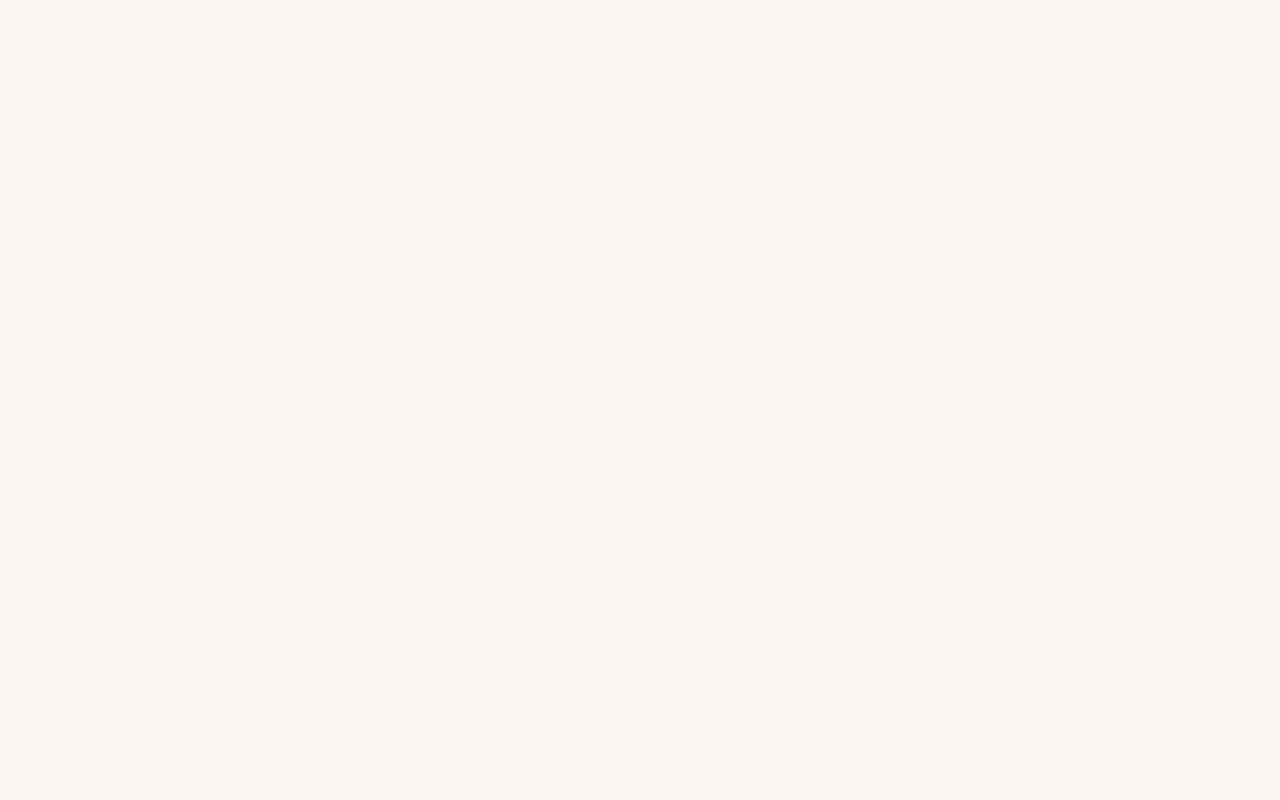
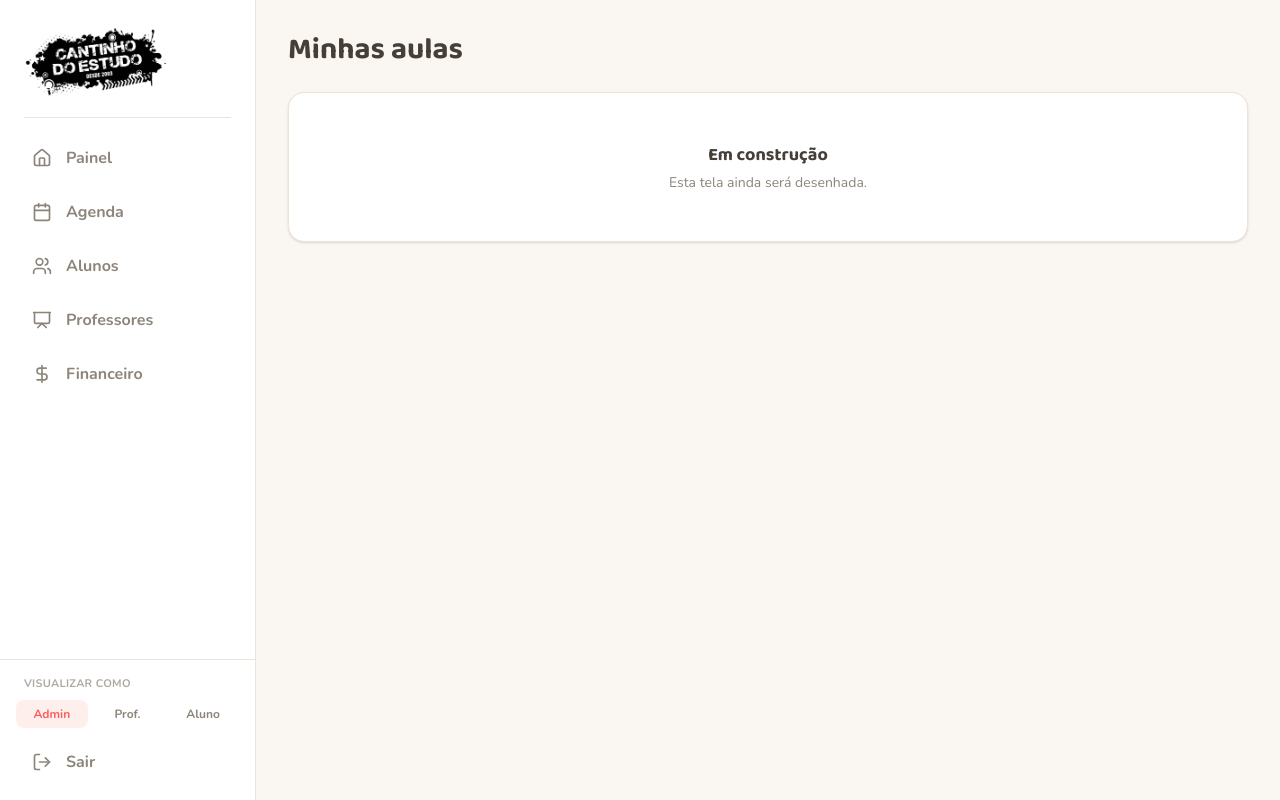
Before and after one commit to tcunha2004/cantinho-estudo-fe, an Angular app: page /aulas in a window 1280 px wide. Before the commit this address led to /. Built offline with nearby package versions, Linux system fonts and the light colour scheme.

Commit message:
feat: sidebar

```diff
--- a/src/app/app.routes.ts
+++ b/src/app/app.routes.ts
@@ -1,10 +1,34 @@
 import { Routes } from '@angular/router';
+
+const placeholder = () =>
+  import('./pages/placeholder/placeholder').then((m) => m.Placeholder);
+
+const pageTitle = (name: string) => `${name} · Cantinho do Estudo`;
 
 export const routes: Routes = [
   { path: '', pathMatch: 'full', redirectTo: 'login' },
   {
     path: 'login',
     loadComponent: () => import('./pages/login/login').then((m) => m.Login),
-    title: 'Entrar · Cantinho do Estudo',
+    title: pageTitle('Entrar'),
+  },
+  {
+    path: '',
+    loadComponent: () => import('./layout/shell/shell').then((m) => m.Shell),
+    children: [
+      // admin
+      { path: 'painel', loadComponent: placeholder, title: pageTitle('Painel'), data: { title: 'Painel' } },
+      { path: 'alunos', loadComponent: placeholder, title: pageTitle('Alunos'), data: { title: 'Alunos' } },
+      { path: 'professores', loadComponent: placeholder, title: pageTitle('Professores'), data: { title: 'Professores' } },
+      { path: 'financeiro', loadComponent: placeholder, title: pageTitle('Financeiro'), data: { title: 'Financeiro' } },
+      // compartilhada (admin, professor e aluno)
+      { path: 'agenda', loadComponent: placeholder, title: pageTitle('Agenda'), data: { title: 'Agenda' } },
+      // professor
+      { path: 'aulas', loadComponent: placeholder, title: pageTitle('Minhas aulas'), data: { title: 'Minhas aulas' } },
+      { path: 'ganhos', loadComponent: placeholder, title: pageTitle('Meus ganhos'), data: { title: 'Meus ganhos' } },
+      // aluno
+      { path: 'plano', loadComponent: placeholder, title: pageTitle('Meu plano'), data: { title: 'Meu plano' } },
+      { path: 'pagamentos', loadComponent: placeholder, title: pageTitle('Pagamentos'), data: { title: 'Pagamentos' } },
+    ],
   },
 ];
--- /dev/null
+++ b/src/app/core/session.ts
@@ -0,0 +1,12 @@
+import { Injectable, signal } from '@angular/core';
+
+export type Role = 'admin' | 'professor' | 'aluno';
+
+/**
+ * Guarda o papel do usuário logado. Por enquanto é apenas visual
+ * (mock); depois será alimentado pelo login/backend.
+ */
+@Injectable({ providedIn: 'root' })
+export class Session {
+  readonly role = signal<Role>('admin');
+}
--- /dev/null
+++ b/src/app/layout/shell/shell.css
@@ -0,0 +1,8 @@
+/* Item ativo da navegação (classe aplicada pelo routerLinkActive).
+   O :hover repetido garante que o pill coral não seja sobrescrito
+   pelo hover:bg-cream do link. */
+.nav-link.active,
+.nav-link.active:hover {
+  background-color: var(--color-accent-soft);
+  color: var(--color-accent);
+}
--- /dev/null
+++ b/src/app/layout/shell/shell.html
@@ -0,0 +1,61 @@
+<div class="min-h-dvh bg-cream">
+  <aside class="fixed inset-y-0 left-0 flex w-64 flex-col border-r border-line bg-white">
+    <!-- Logo -->
+    <div class="px-6 pb-5 pt-7">
+      <img src="cantinho-estudo-logo.jpeg" alt="Cantinho do Estudo" class="w-36" />
+    </div>
+    <div class="mx-6 border-t border-line"></div>
+
+    <!-- Navegação -->
+    <nav class="flex-1 space-y-1.5 overflow-y-auto p-4" aria-label="Menu principal">
+      @for (item of navItems(); track item.path) {
+        <a
+          [routerLink]="item.path"
+          routerLinkActive="active"
+          class="nav-link flex items-center gap-3.5 rounded-2xl px-4 py-3 font-bold text-ink-soft transition-colors hover:bg-cream"
+        >
+          <app-icon [name]="item.icon" class="size-5 shrink-0" />
+          {{ item.label }}
+        </a>
+      }
+    </nav>
+
+    <!-- Rodapé -->
+    <div class="border-t border-line p-4">
+      <!-- Seletor temporário de papel, até existir login real -->
+      <p class="px-2 text-[11px] font-bold uppercase tracking-wide text-ink-soft/70">
+        Visualizar como
+      </p>
+      <div class="mt-2 grid grid-cols-3 gap-1">
+        @for (option of roleOptions; track option.value) {
+          <button
+            type="button"
+            (click)="switchRole(option.value)"
+            [attr.aria-pressed]="role() === option.value"
+            class="rounded-lg px-1 py-1.5 text-xs font-bold transition-colors"
+            [class]="
+              role() === option.value
+                ? 'bg-accent-soft text-accent'
+                : 'text-ink-soft hover:bg-cream'
+            "
+          >
+            {{ option.label }}
+          </button>
+        }
+      </div>
+
+      <a
+        routerLink="/login"
+        class="mt-3 flex items-center gap-3.5 rounded-2xl px-4 py-2.5 font-bold text-ink-soft transition-colors hover:bg-cream"
+      >
+        <app-icon name="log-out" class="size-5 shrink-0" />
+        Sair
+      </a>
+    </div>
+  </aside>
+
+  <!-- Área de conteúdo -->
+  <main class="ml-64 min-h-dvh p-8">
+    <router-outlet />
+  </main>
+</div>
--- /dev/null
+++ b/src/app/layout/shell/shell.ts
@@ -0,0 +1,57 @@
+import { ChangeDetectionStrategy, Component, computed, inject } from '@angular/core';
+import { Router, RouterLink, RouterLinkActive, RouterOutlet } from '@angular/router';
+import { Role, Session } from '../../core/session';
+import { Icon, IconName } from '../../shared/icon/icon';
+
+interface NavItem {
+  label: string;
+  path: string;
+  icon: IconName;
+}
+
+const NAV_BY_ROLE: Record<Role, NavItem[]> = {
+  admin: [
+    { label: 'Painel', path: '/painel', icon: 'house' },
+    { label: 'Agenda', path: '/agenda', icon: 'calendar' },
+    { label: 'Alunos', path: '/alunos', icon: 'users' },
+    { label: 'Professores', path: '/professores', icon: 'presentation' },
+    { label: 'Financeiro', path: '/financeiro', icon: 'dollar' },
+  ],
+  professor: [
+    { label: 'Minha agenda', path: '/agenda', icon: 'calendar' },
+    { label: 'Minhas aulas', path: '/aulas', icon: 'book-open' },
+    { label: 'Meus ganhos', path: '/ganhos', icon: 'coins' },
+  ],
+  aluno: [
+    { label: 'Minha agenda', path: '/agenda', icon: 'calendar' },
+    { label: 'Meu plano', path: '/plano', icon: 'clipboard-list' },
+    { label: 'Pagamentos', path: '/pagamentos', icon: 'credit-card' },
+  ],
+};
+
+@Component({
+  selector: 'app-shell',
+  imports: [RouterOutlet, RouterLink, RouterLinkActive, Icon],
+  templateUrl: './shell.html',
+  styleUrl: './shell.css',
+  changeDetection: ChangeDetectionStrategy.OnPush,
+})
+export class Shell {
+  private readonly session = inject(Session);
+  private readonly router = inject(Router);
+
+  protected readonly role = this.session.role;
+  protected readonly navItems = computed(() => NAV_BY_ROLE[this.role()]);
+
+  protected readonly roleOptions: { value: Role; label: string }[] = [
+    { value: 'admin', label: 'Admin' },
+    { value: 'professor', label: 'Prof.' },
+    { value: 'aluno', label: 'Aluno' },
+  ];
+
+  /** Troca de papel apenas para pré-visualização, enquanto não há login real. */
+  protected switchRole(role: Role): void {
+    this.session.role.set(role);
+    this.router.navigateByUrl(NAV_BY_ROLE[role][0].path);
+  }
+}
--- a/src/app/pages/login/login.ts
+++ b/src/app/pages/login/login.ts
@@ -1,6 +1,5 @@
 import { ChangeDetectionStrategy, Component, signal } from '@angular/core';
-
-export type Role = 'admin' | 'professor' | 'aluno';
+import { Role } from '../../core/session';
 
 interface RoleOption {
   value: Role;
--- /dev/null
+++ b/src/app/pages/placeholder/placeholder.ts
@@ -0,0 +1,19 @@
+import { ChangeDetectionStrategy, Component, inject } from '@angular/core';
+import { ActivatedRoute } from '@angular/router';
+
+/** Página provisória exibida nas rotas cujo conteúdo ainda não foi desenhado. */
+@Component({
+  selector: 'app-placeholder',
+  changeDetection: ChangeDetectionStrategy.OnPush,
+  template: `
+    <h1 class="font-display text-3xl font-bold">{{ title }}</h1>
+    <section class="mt-6 rounded-2xl border border-line bg-white p-12 text-center shadow-sm">
+      <p class="font-display text-lg font-bold">Em construção</p>
+      <p class="mt-1 text-sm text-ink-soft">Esta tela ainda será desenhada.</p>
+    </section>
+  `,
+})
+export class Placeholder {
+  protected readonly title: string =
+    inject(ActivatedRoute).snapshot.data['title'] ?? '';
+}
--- /dev/null
+++ b/src/app/shared/icon/icon.ts
@@ -0,0 +1,92 @@
+import { ChangeDetectionStrategy, Component, input } from '@angular/core';
+
+export type IconName =
+  | 'house'
+  | 'calendar'
+  | 'users'
+  | 'presentation'
+  | 'dollar'
+  | 'book-open'
+  | 'coins'
+  | 'clipboard-list'
+  | 'credit-card'
+  | 'log-out';
+
+@Component({
+  selector: 'app-icon',
+  host: { class: 'block', 'aria-hidden': 'true' },
+  changeDetection: ChangeDetectionStrategy.OnPush,
+  template: `
+    <svg
+      xmlns="http://www.w3.org/2000/svg"
+      class="size-full"
+      viewBox="0 0 24 24"
+      fill="none"
+      stroke="currentColor"
+      stroke-width="2"
+      stroke-linecap="round"
+      stroke-linejoin="round"
+    >
+      @switch (name()) {
+        @case ('house') {
+          <path d="M15 21v-8a1 1 0 0 0-1-1h-4a1 1 0 0 0-1 1v8" />
+          <path
+            d="M3 10a2 2 0 0 1 .709-1.528l7-5.999a2 2 0 0 1 2.582 0l7 5.999A2 2 0 0 1 21 10v9a2 2 0 0 1-2 2H5a2 2 0 0 1-2-2z" />
+        }
+        @case ('calendar') {
+          <path d="M8 2v4" />
+          <path d="M16 2v4" />
+          <rect width="18" height="18" x="3" y="4" rx="2" />
+          <path d="M3 10h18" />
+        }
+        @case ('users') {
+          <path d="M16 21v-2a4 4 0 0 0-4-4H6a4 4 0 0 0-4 4v2" />
+          <circle cx="9" cy="7" r="4" />
+          <path d="M22 21v-2a4 4 0 0 0-3-3.87" />
+          <path d="M16 3.13a4 4 0 0 1 0 7.75" />
+        }
+        @case ('presentation') {
+          <path d="M2 3h20" />
+          <path d="M21 3v11a2 2 0 0 1-2 2H5a2 2 0 0 1-2-2V3" />
+          <path d="m7 21 5-5 5 5" />
+        }
+        @case ('dollar') {
+          <line x1="12" x2="12" y1="2" y2="22" />
+          <path d="M17 5H9.5a3.5 3.5 0 0 0 0 7h5a3.5 3.5 0 0 1 0 7H6" />
+        }
+        @case ('book-open') {
+          <path d="M12 7v14" />
+          <path
+            d="M3 18a1 1 0 0 1-1-1V4a1 1 0 0 1 1-1h5a4 4 0 0 1 4 4 4 4 0 0 1 4-4h5a1 1 0 0 1 1 1v13a1 1 0 0 1-1 1h-6a3 3 0 0 0-3 3 3 3 0 0 0-3-3z" />
+        }
+        @case ('coins') {
+          <circle cx="8" cy="8" r="6" />
+          <path d="M18.09 10.37A6 6 0 1 1 10.34 18" />
+          <path d="M7 6h1v4" />
+          <path d="m16.71 13.88.7.71-2.82 2.82" />
+        }
+        @case ('clipboard-list') {
+          <rect width="8" height="4" x="8" y="2" rx="1" ry="1" />
+          <path
+            d="M16 4h2a2 2 0 0 1 2 2v14a2 2 0 0 1-2 2H6a2 2 0 0 1-2-2V6a2 2 0 0 1 2-2h2" />
+          <path d="M12 11h4" />
+          <path d="M12 16h4" />
+          <path d="M8 11h.01" />
+          <path d="M8 16h.01" />
+        }
+        @case ('credit-card') {
+          <rect width="20" height="14" x="2" y="5" rx="2" />
+          <line x1="2" x2="22" y1="10" y2="10" />
+        }
+        @case ('log-out') {
+          <path d="M9 21H5a2 2 0 0 1-2-2V5a2 2 0 0 1 2-2h4" />
+          <polyline points="16 17 21 12 16 7" />
+          <line x1="21" x2="9" y1="12" y2="12" />
+        }
+      }
+    </svg>
+  `,
+})
+export class Icon {
+  readonly name = input.required<IconName>();
+}
```
